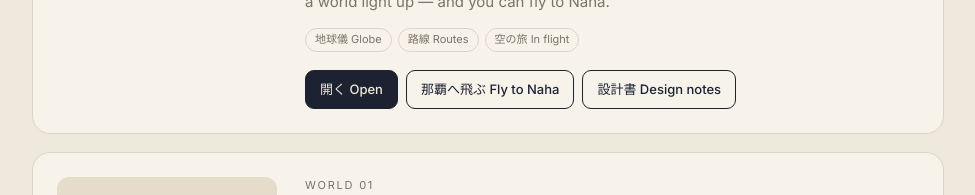
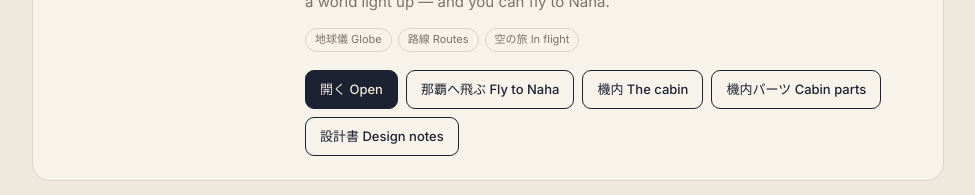
Before and after one commit to JoseHiro/tiny-worlds, a plain HTML site: page index.html in a window 1280 px wide. Shown: the part 531-726 px from the top of the page, without its empty margins (152-1127 px from the left). Drawn offline with Linux system fonts and the light colour scheme.

Commit message:
Home page: link the cabin, cabin parts and Sagrada Família
Co-Authored-By: Claude Opus 5.5 <noreply@anthropic.com>

```diff
--- a/index.html
+++ b/index.html
@@ -58,6 +58,8 @@
         <div class="links">
           <a class="primary" href="./world/">開く Open</a>
           <a href="./world/flight.html?from=HND&amp;to=OKA">那覇へ飛ぶ Fly to Naha</a>
+          <a href="./world/cabin.html">機内 The cabin</a>
+          <a href="./world/cabin-parts.html">機内パーツ Cabin parts</a>
           <a href="https://github.com/JoseHiro/tiny-worlds/blob/main/world/DESIGN.md">設計書 Design notes</a>
         </div>
       </div>
@@ -193,6 +195,7 @@
           <a class="primary" href="./cafe/nordic.html">北欧のカフェ Nordic café</a>
           <a class="primary" href="./cafe/wa.html">和のカフェ Japanese café</a>
           <a class="primary" href="./cafe/barcelona.html">バルセロナのテラス Barcelona terrace</a>
+          <a href="./cafe/sagrada.html">サグラダ・ファミリア（制作中） Sagrada Família (WIP)</a>
           <a href="./cafe/parts.html">パーツ Parts</a>
           <a href="https://github.com/JoseHiro/tiny-worlds/blob/main/cafe/DESIGN.md">設計書 Design notes</a>
         </div>
```
